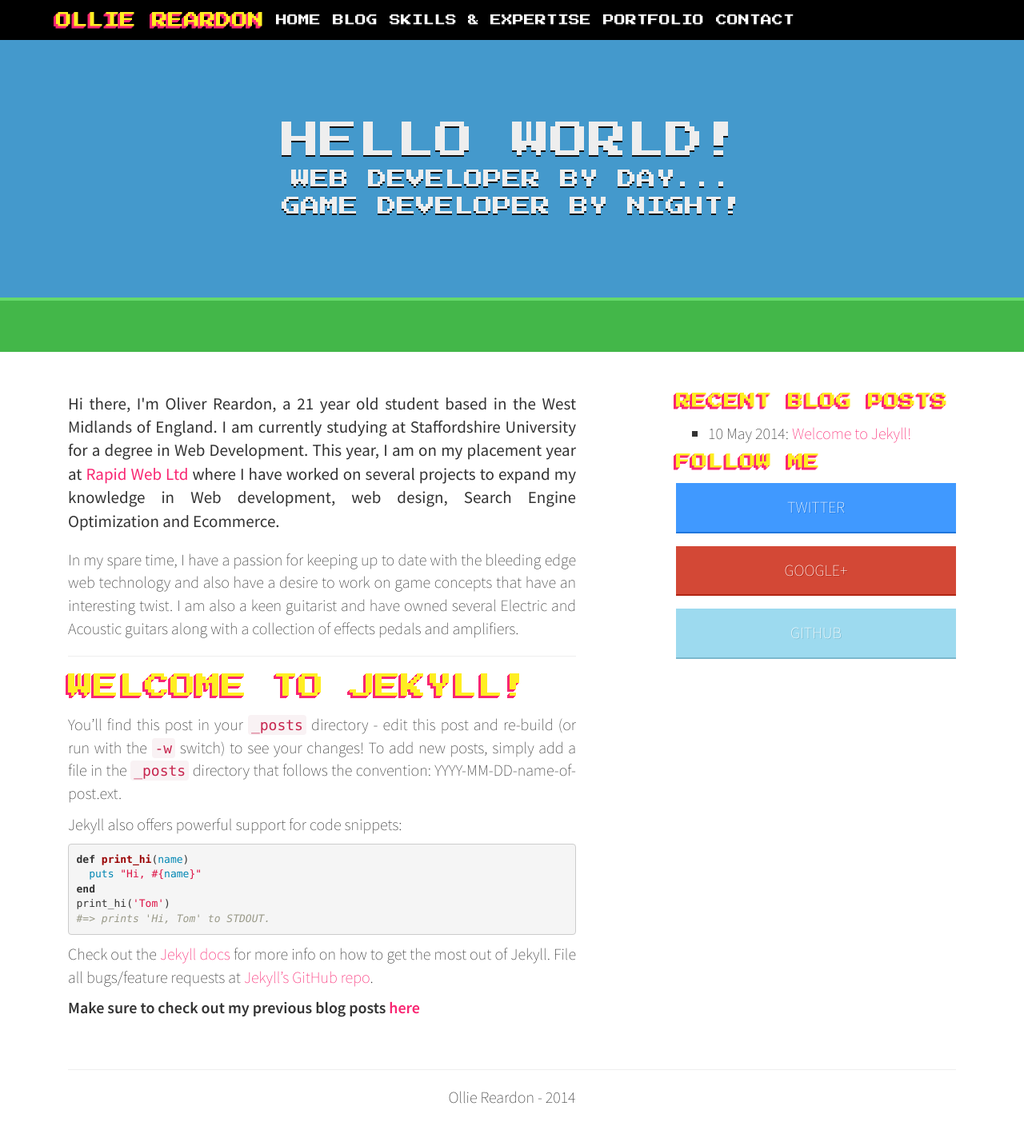
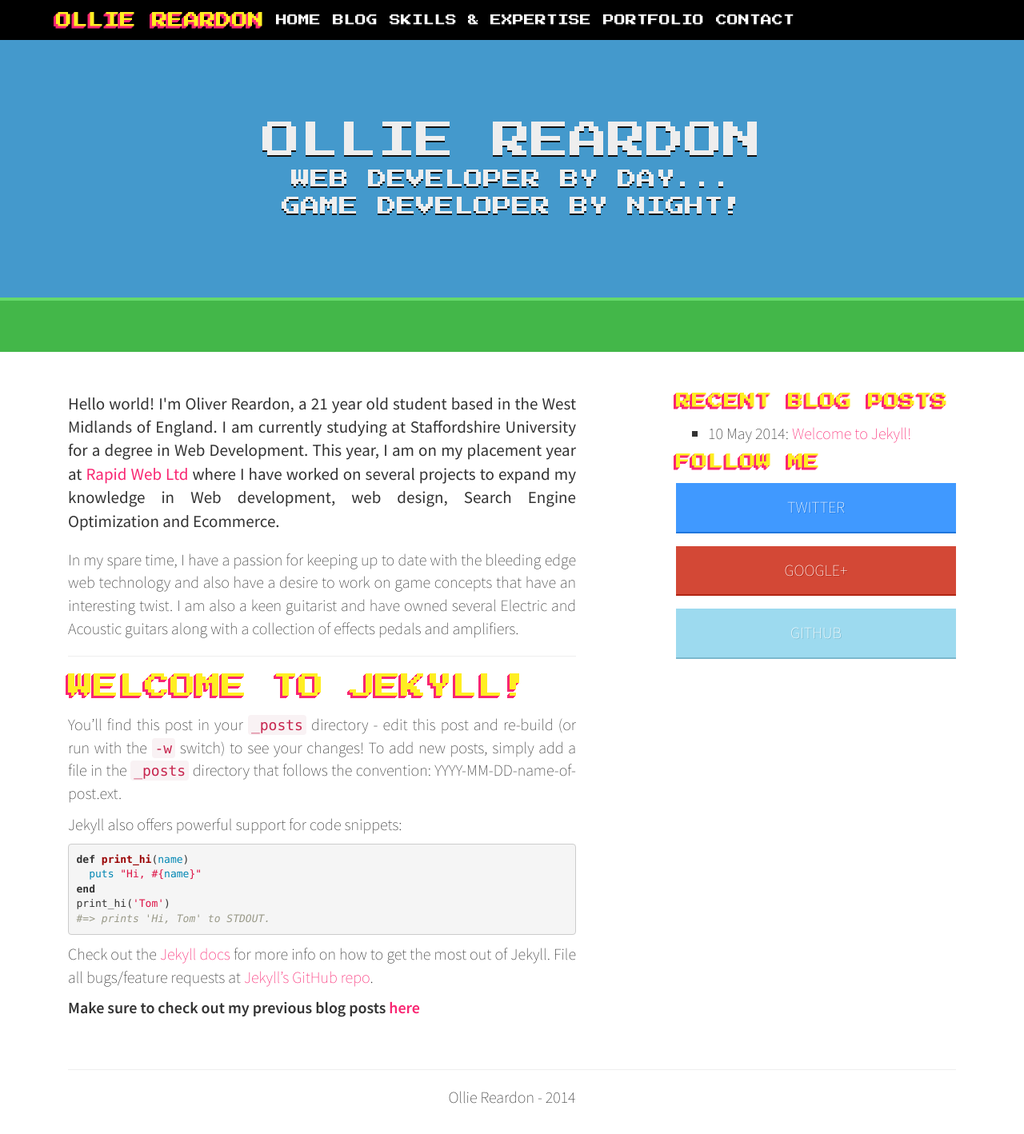
Before and after one commit to ojdon/ojdon.github.io, a Jekyll site: the page built from index.html, in a window 1280 px wide. Shown: the whole page at 80% size. Built offline with Jekyll 4.4.1, drawn with Linux system fonts in a browser that asks for light colours; nearby versions of some CDN libraries; Markdown is read by kramdown in place of the engine named in the settings.

Commit message:
Text reshuffle

```diff
--- a/index.html
+++ b/index.html
@@ -5,7 +5,7 @@
 <div class="skyDay content">
 	<div class="container">
 		<div class="col-xs-12 col-sm-12 col-md-12 col-lg-12">
-			<h1 class="homeTitle">Hello World! <span class="homeSubtitle"> Web Developer by Day...<div style="display: block; margin-top: 8px;"></div>Game Developer by Night!</span></h1>
+			<h1 class="homeTitle">Ollie Reardon <span class="homeSubtitle"> Web Developer by Day...<div style="display: block; margin-top: 8px;"></div>Game Developer by Night!</span></h1>
 		</div>
 	</div>
 </div>
@@ -25,7 +25,7 @@
 	</div>
 	<div class="col-xs-offset-0 col-sm-offset-0 col-md-offset-1 col-lg-offset-1"></div>
 	<div class="col-xs-12 col-sm-8 col-md-7 col-lg-7">
-		<p class="lead">Hi there, I'm Oliver Reardon, a 21 year old student based in the West Midlands of England. I am currently studying at Staffordshire University for a degree in Web Development. This year, I am on my placement year at <a href="http://www.rapidweb.biz"/>Rapid Web Ltd</a> where I have worked on several projects to expand my knowledge in Web development, web design, Search Engine Optimization and Ecommerce.</p>
+		<p class="lead">Hello world! I'm Oliver Reardon, a 21 year old student based in the West Midlands of England. I am currently studying at Staffordshire University for a degree in Web Development. This year, I am on my placement year at <a href="http://www.rapidweb.biz"/>Rapid Web Ltd</a> where I have worked on several projects to expand my knowledge in Web development, web design, Search Engine Optimization and Ecommerce.</p>
 		<p>In my spare time, I have a passion for keeping up to date with the bleeding edge web technology and also have a desire to work on game concepts that have an interesting twist. I am also a keen guitarist and have owned several Electric and Acoustic guitars along with a collection of effects pedals and amplifiers.</p>
 		<hr>
 	{% assign post = site.posts.first %}
```
